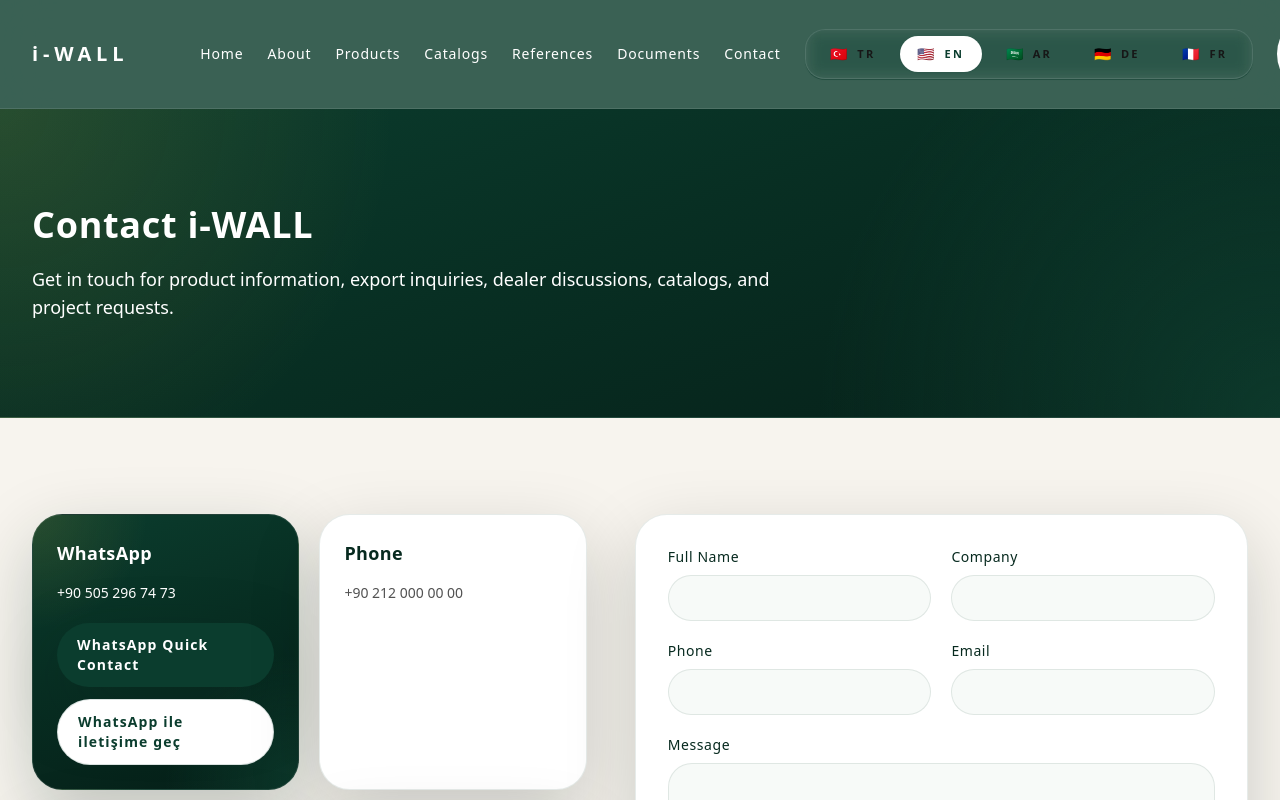
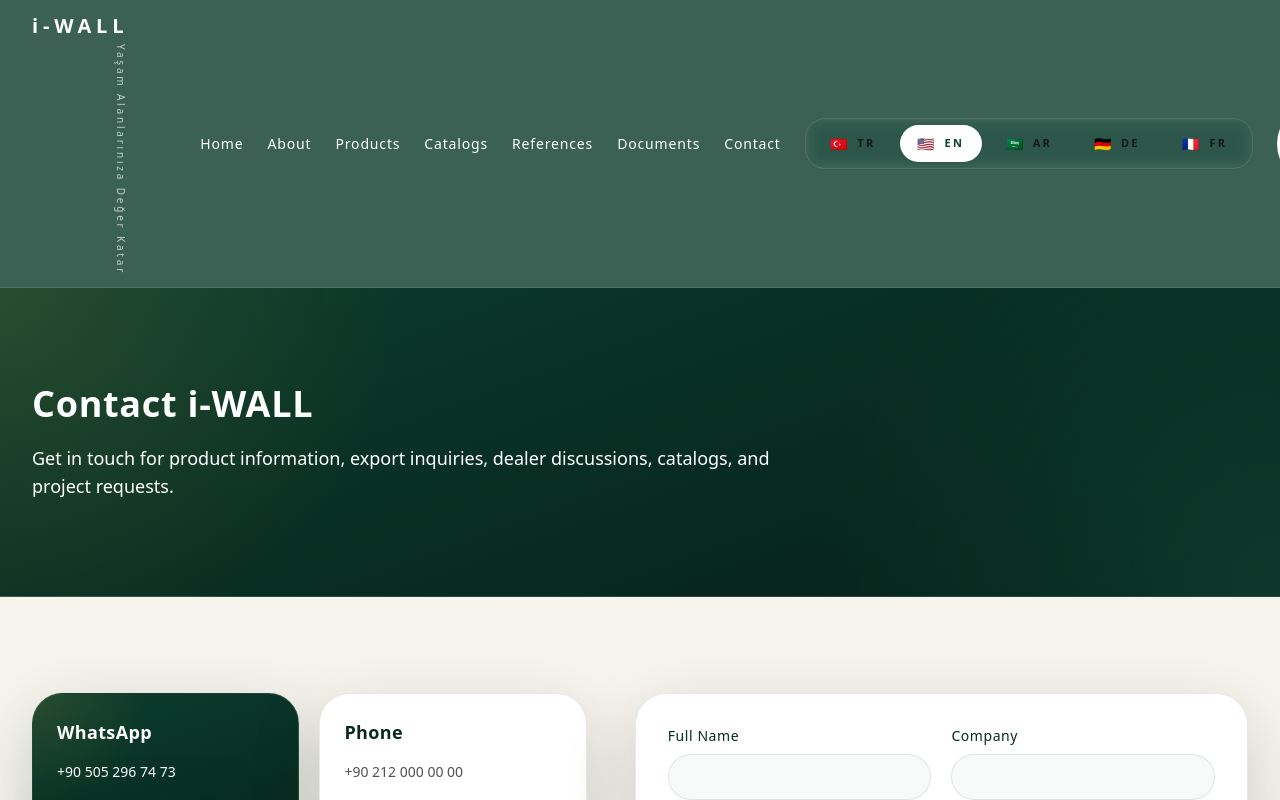
Before and after one commit to iwallcenter-lgtm/iwall-site, a Next.js app: page /en/contact in a window 1280 px wide. Shown: the top 800 px of the page. Built offline with nearby package versions, Linux system fonts and the light colour scheme.

Commit message:
add vertical tagline under logo

```diff
--- a/src/components/site/header.tsx
+++ b/src/components/site/header.tsx
@@ -27,7 +27,7 @@
     <header className="sticky top-0 z-40 border-b border-white/10 bg-pine/80 backdrop-blur-xl">
       <Container className="relative flex min-h-20 flex-wrap items-center justify-between gap-x-6 gap-y-3 py-3 lg:flex-nowrap">
         <div className="shrink-0 lg:mr-8 xl:mr-12">
-          <Logo href={`/${locale}`} label="i-WALL" tone="light" />
+          <Logo href={`/${locale}`} label="i-WALL" tagline="Yaşam Alanlarınıza Değer Katar" tone="light" />
         </div>
         <nav className="hidden flex-1 items-center justify-start gap-6 lg:flex">
           {links.map((link) => (
--- a/src/components/site/logo.tsx
+++ b/src/components/site/logo.tsx
@@ -5,13 +5,15 @@
 type LogoProps = {
   href: string;
   label: string;
+  tagline?: string;
   compact?: boolean;
   tone?: "dark" | "light";
 };
 
-export function Logo({ href, label, compact = false, tone = "dark" }: LogoProps) {
+export function Logo({ href, label, tagline, compact = false, tone = "dark" }: LogoProps) {
   return (
-    <Link href={href} className="inline-flex min-w-0 items-center whitespace-nowrap">
+    <Link href={href} className="inline-flex min-w-0 items-start whitespace-nowrap">
+      <div className="flex min-w-0 flex-col">
         <span
           className={cn(
             "font-semibold",
@@ -21,6 +23,18 @@
         >
           {label}
         </span>
+        {tagline ? (
+          <span
+            className={cn(
+              "mt-1 hidden text-[10px] font-light tracking-[0.28em] opacity-70 lg:block",
+              tone === "light" ? "text-white" : "text-ink"
+            )}
+            style={{ writingMode: "vertical-rl", textOrientation: "mixed" }}
+          >
+            {tagline}
+          </span>
+        ) : null}
+      </div>
     </Link>
   );
 }
```
Lines whose indentation alone changed are shown as unchanged.
